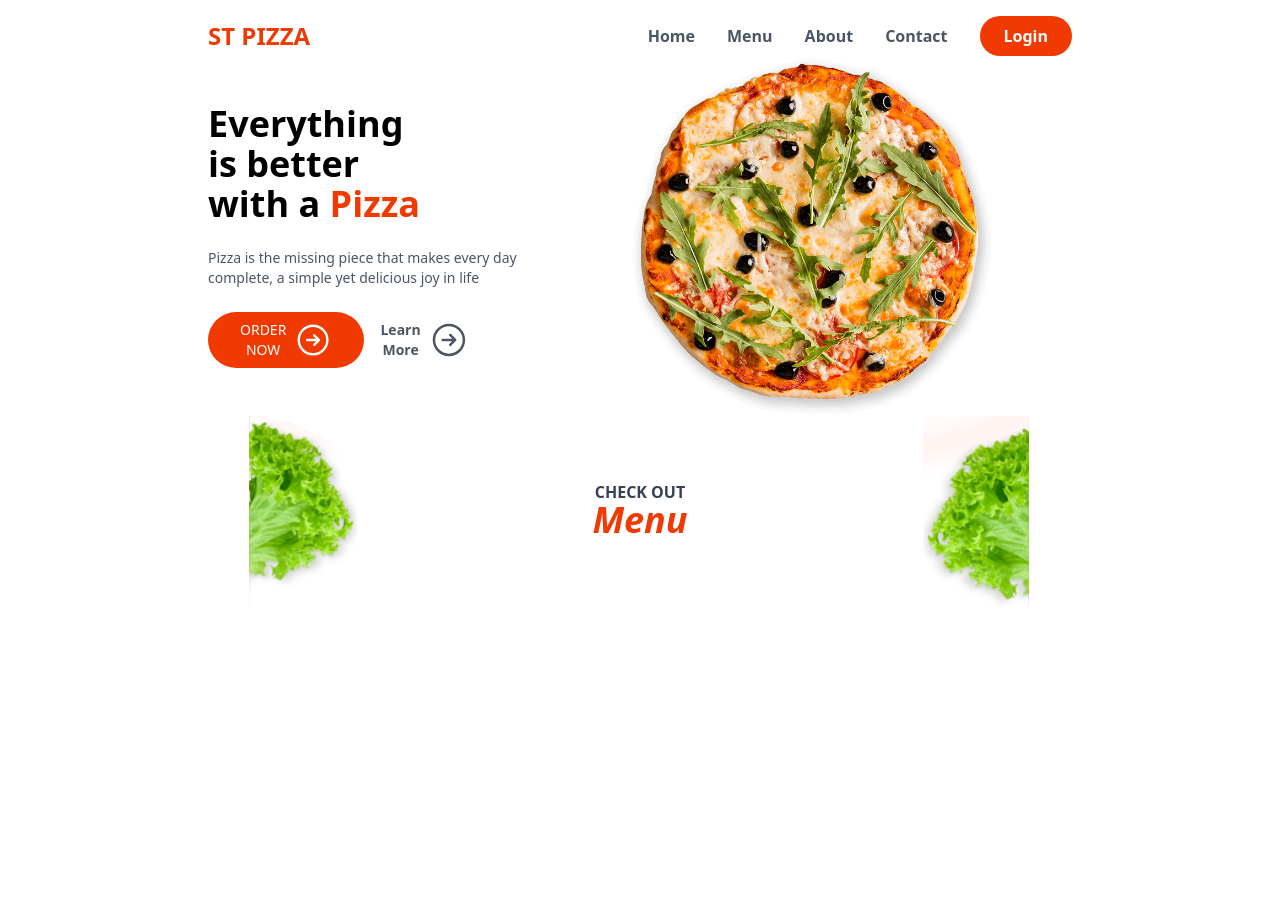
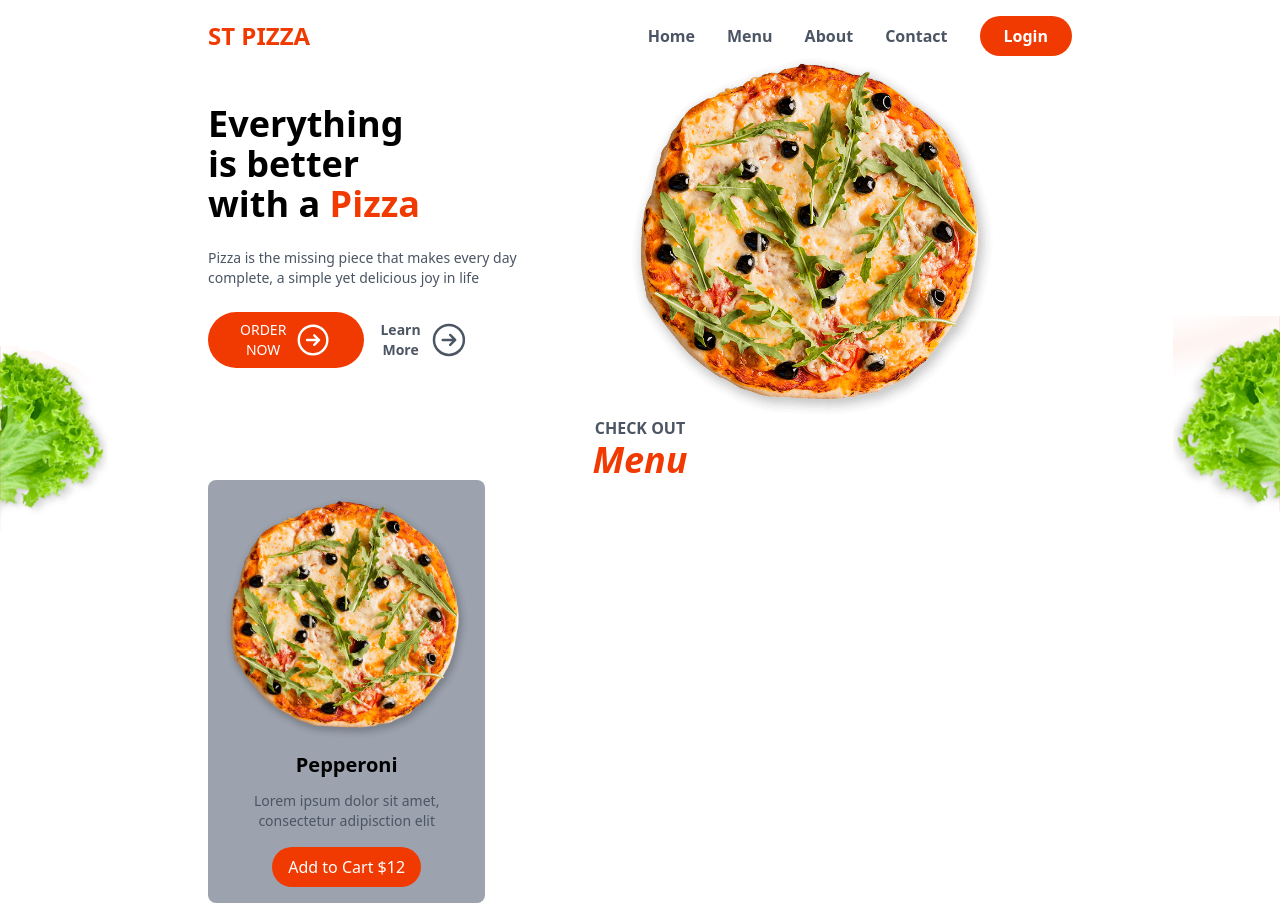
Before and after one commit to rialparmar1777/food-ordering-app, a Next.js app: page / in a window 1280 px wide. Before the commit the page ends 800 px from the top, so only its background shows below. Built offline with nearby package versions, Linux system fonts and the light colour scheme.

Commit message:
working on HomeMenu items

```diff
--- a/src/components/layout/HomeMenu.js
+++ b/src/components/layout/HomeMenu.js
@@ -1,20 +1,38 @@
-import Link from "next/link";
 import Image from "next/image";
 
 export default function HomeMenu() {
   return (
-    <section className="relative">
-      <div className="flex justify-between items-center">
-        <div className="h-48 w-48 relative">
-          <Image src={'/sallad1.png'} layout={'fill'} objectFit={'contain'} alt={'sallad'} />
+    <section className="">
+      <div className="absolute left-0 right-0 w-full justify-start">
+        <div className="absolute left-0 -top-[70px] text-left -z-10">
+          <Image src={'/sallad1.png'} width={109} height={189}  alt={'sallad'} />
         </div>
-        <div className="text-center">
-          <h3 className="uppercase text-gray-700 font-semibold leading-4">Check Out</h3>
-          <h2 className="text-primary font-bold text-4xl italic">Menu</h2>
+        <div className="absolute -top-[100px] right-0 -z-10">
+          <Image src={'/sallad2.png'} width={107} height={195} alt={'sallad'} />
         </div>
-        <div className="h-48 w-48 relative">
-          <Image src={'/sallad2.png'} layout={'fill'} objectFit={'contain'} alt={'sallad'} />
+      </div>
+
+      <div className="text-center">
+        <h3 className="uppercase text-gray-600 font-semibold left-4">
+          Check Out
+        </h3>
+        <h2 className="text-primary font-bold text-4xl italic">
+          Menu
+        </h2>
+      </div>
+
+      <div className="grid grid-cols-3 gap-4">
+        <div className="bg-gray-400 p-4 rounded-lg text-center">
+          <img src="/pizza.png" alt="pizza"/>
+          <h4 className="font-semibold text-xl my-3">Pepperoni</h4>
+          <p className="text-gray-600 text-sm">
+            Lorem ipsum dolor sit amet, consectetur adipisction elit
+          </p>
+          <button className=" mt-4 bg-primary text-white rounded-full px-4 py-2">
+            Add to Cart $12
+          </button>
         </div>
+
       </div>
 
     </section>
```
